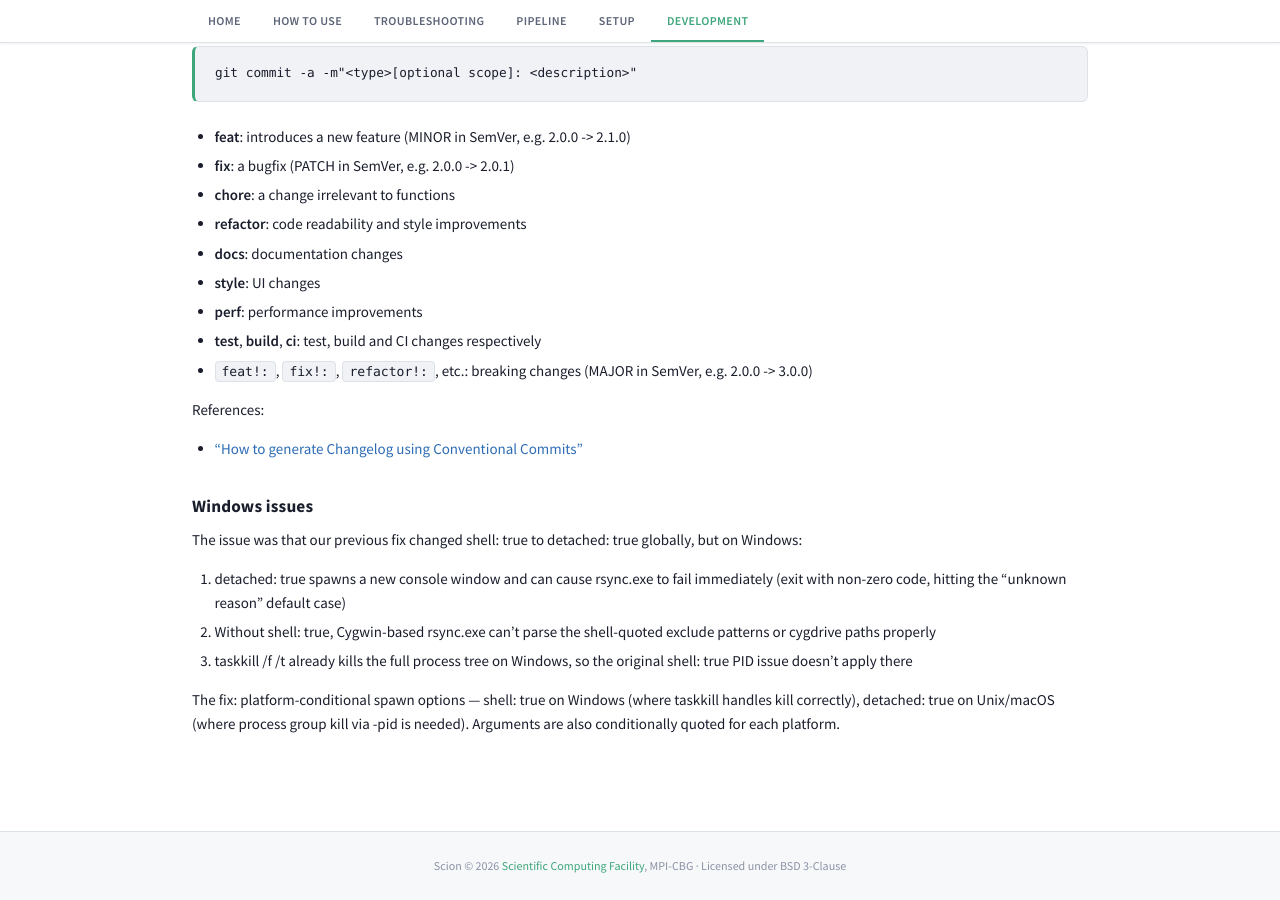
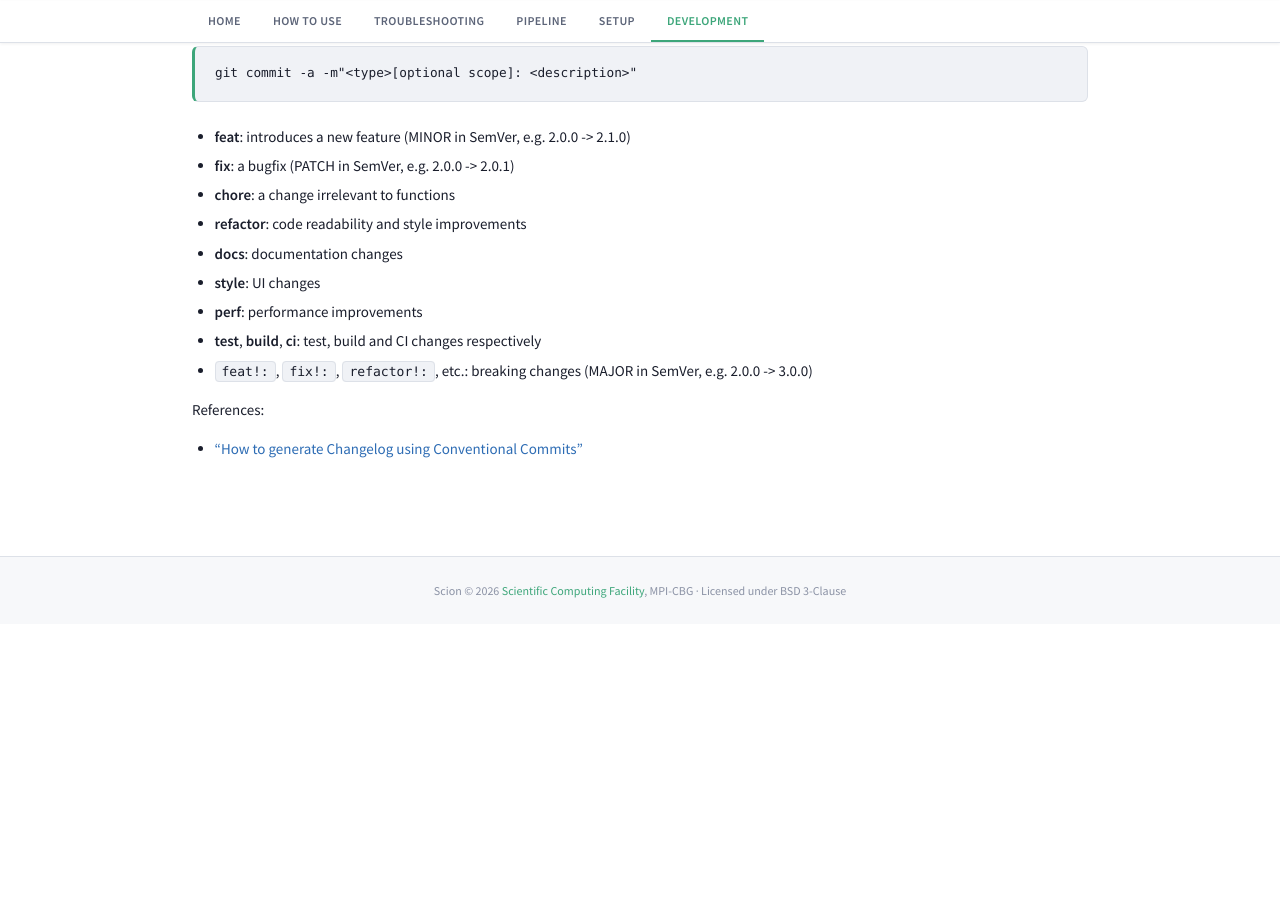
Before and after one commit to mpicbg-scicomp/scion, a Jekyll site: the page built from docs/dev.md, in a window 1280 px wide and 900 px high, scrolled down 1924 px. Built offline with Jekyll 4.4.1, drawn with Linux system fonts in a browser that asks for light colours; our own code applies the rules of GitHub Pages for plain Markdown files; after the commit the page ends 2548 px from its top, so only the background shows below that.

Commit message:
📚 fix: remove outdated Windows issues section and clarify platform-conditional spawn options

```diff
--- a/docs/dev.md
+++ b/docs/dev.md
@@ -81,16 +81,3 @@
 
 References:
 * ["How to generate Changelog using Conventional Commits"](https://medium.com/jobtome-engineering/how-to-generate-changelog-using-conventional-commits-10be40f5826c)
-
-
-### Windows issues
-
-The issue was that our previous fix changed shell: true to detached: true globally, but on Windows:
-
-1. detached: true spawns a new console window and can cause rsync.exe to fail immediately (exit with non-zero code, hitting the
-   "unknown reason" default case)
-2. Without shell: true, Cygwin-based rsync.exe can't parse the shell-quoted exclude patterns or cygdrive paths properly
-3. taskkill /f /t already kills the full process tree on Windows, so the original shell: true PID issue doesn't apply there
-
-The fix: platform-conditional spawn options — shell: true on Windows (where taskkill handles kill correctly), detached: true on
-Unix/macOS (where process group kill via -pid is needed). Arguments are also conditionally quoted for each platform.
```
